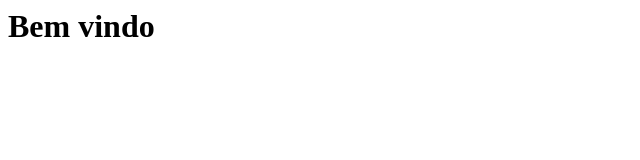
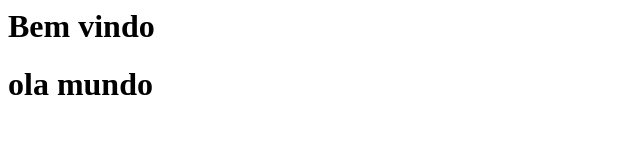
Before and after one commit to Pahmorais/Curso_github, a plain HTML site: page index.html in a window 1280 px wide. Shown: the whole page, without its empty margins (0-640 px from the left). Drawn offline with Linux system fonts and the light colour scheme.

Commit message:
colocando h2 na home

```diff
--- a/index.html
+++ b/index.html
@@ -1 +1,2 @@
 <h1> Bem vindo</h1>
+<h1>ola mundo</h1>
```
